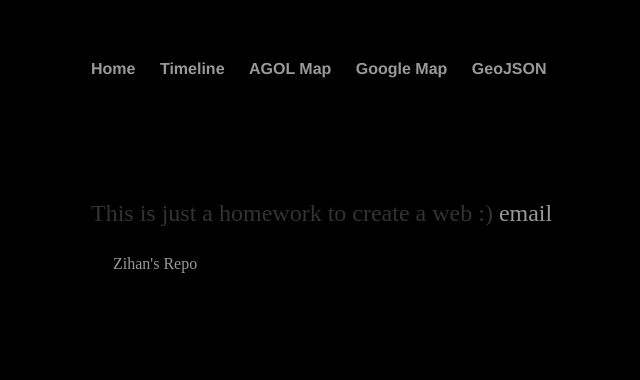
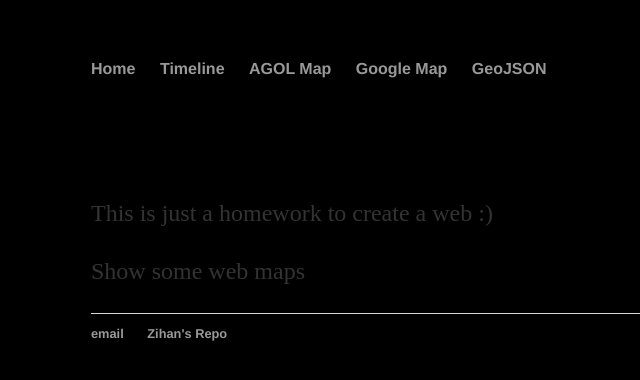
Before and after one commit to ZHCheny/ZHCheny.github.io, a Jekyll site: the page built from index.html, in a window 1280 px wide. Shown: the top 380 px of the page, without its empty margins (165-805 px from the left). Built offline with Jekyll 4.4.1, drawn with Linux system fonts in a browser that asks for light colours.

Commit message:
Update index.html

```diff
--- a/index.html
+++ b/index.html
@@ -4,5 +4,7 @@ title: Just a simple test
 ---
 <div class="blurb">
 	<h1>Hi there, I'm Zihan!</h1>
-	<p>This is just a homework to create a web :) <a href="/Don't have time for design(lol)</a></p>
+	<p>This is just a homework to create a web :) </p>
+	<p>Show some web maps </p>
+
 </div><!-- /.blurb -->
```
